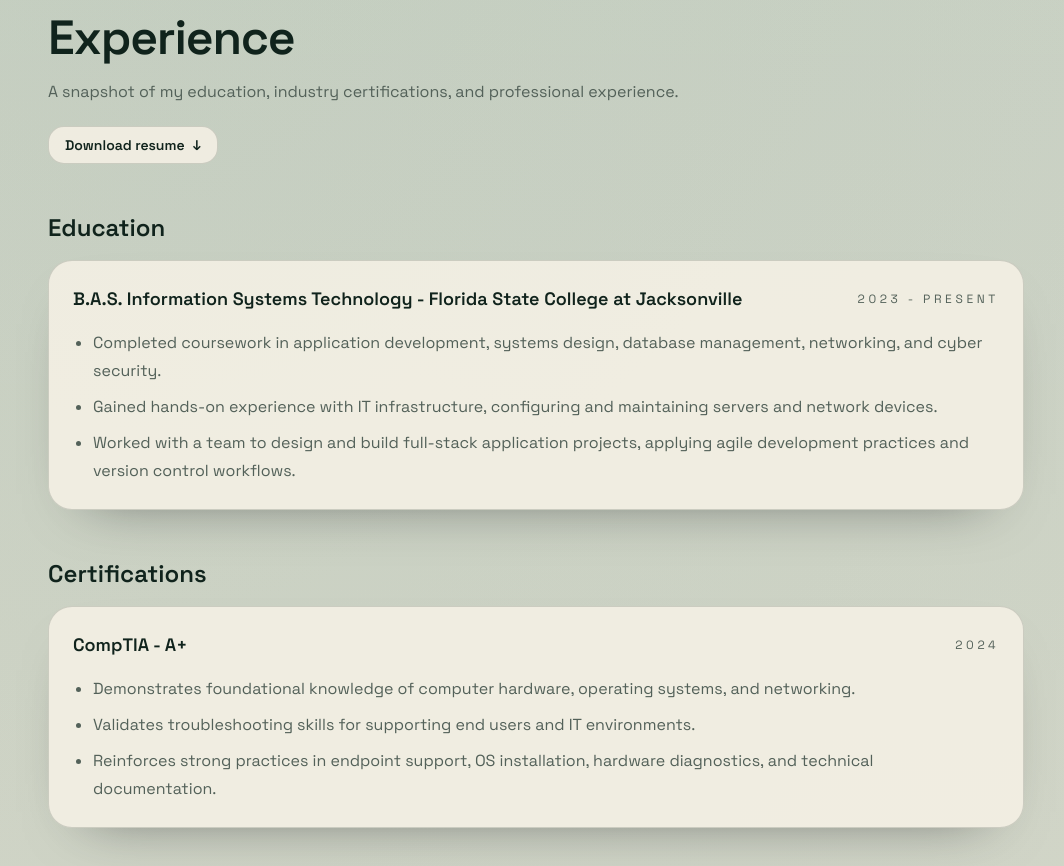
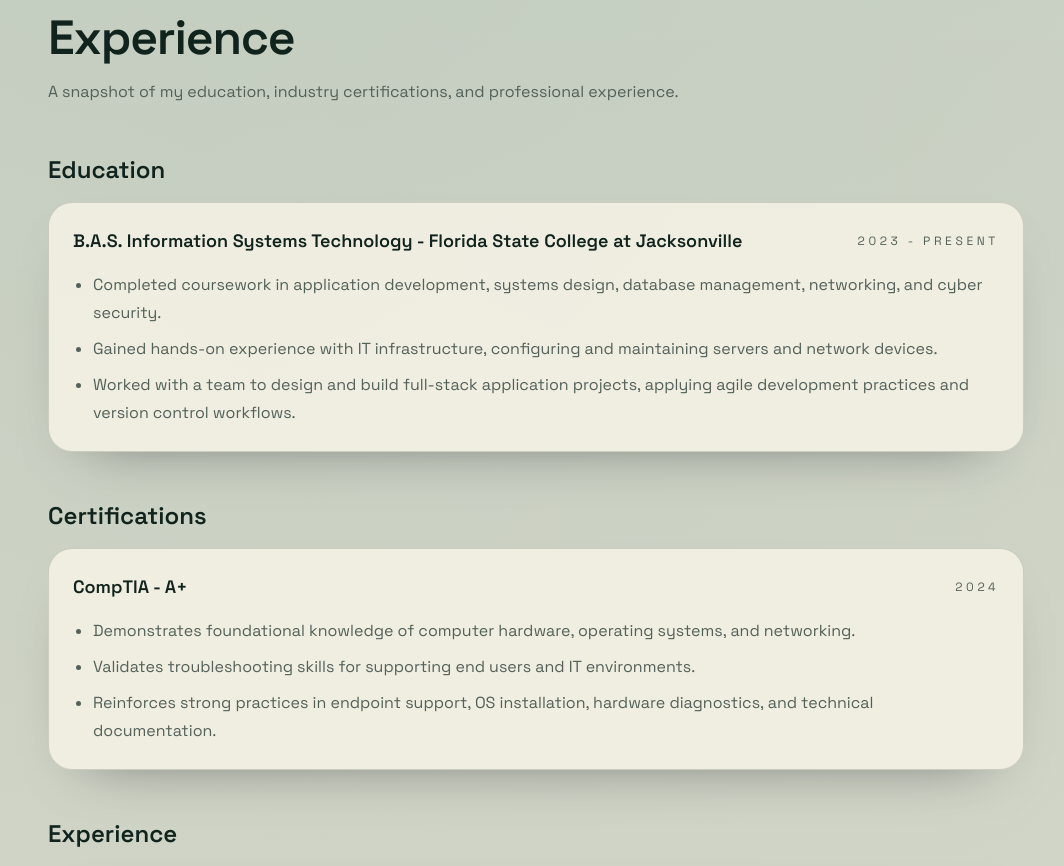
Before and after one commit to RickySerrano904/RickySerrano.dev, a Next.js app: page / in a window 1280 px wide. Shown: the part 1420-2286 px from the top of the page, without its empty margins (104-1168 px from the left). Built offline with nearby package versions, Linux system fonts and the light colour scheme.

Commit message:
feat(experience): temporarily remove resume download button

```diff
--- a/app/home/ExperienceSection.tsx
+++ b/app/home/ExperienceSection.tsx
@@ -49,7 +49,7 @@ export default function ExperienceSection({
           A snapshot of my education, industry certifications, and professional
           experience.
         </p>
-        <a
+        {/* <a
           href="/resume.pdf"
           download
           className="group mt-5 inline-flex items-center gap-2 rounded-2xl border border-[color:var(--border)] bg-[color:var(--panel)] px-4 py-2 text-sm font-semibold text-[color:var(--fg)] transition-[transform,background-color,border-color,color,box-shadow] duration-200 hover:-translate-y-0.5 hover:border-[color:var(--accent)] hover:bg-[color:var(--accent)] hover:text-[color:var(--bg)] hover:shadow-[0_0_0_1px_var(--accent),0_0_26px_-5px_var(--accent)] focus-visible:border-[color:var(--accent)] focus-visible:bg-[color:var(--accent)] focus-visible:text-[color:var(--bg)] focus-visible:outline-none focus-visible:shadow-[0_0_0_3px_var(--bg),0_0_26px_-4px_var(--accent)]"
@@ -63,7 +63,7 @@ export default function ExperienceSection({
           >
             &darr;
           </span>
-        </a>
+        </a> */}
       </header>
 
       <ExperienceGroup title="Education" cards={educationCards} />
--- a/app/home/content.ts
+++ b/app/home/content.ts
@@ -62,7 +62,7 @@ export const socialLinks: SocialLink[] = [
     icon: "github",
   },
   {
-    href: "https://linkedin.com/in/rickyserrano904",
+    href: "https://linkedin.com/in/rickyricardo904",
     label: "LinkedIn",
     icon: "linkedin",
   },
```
